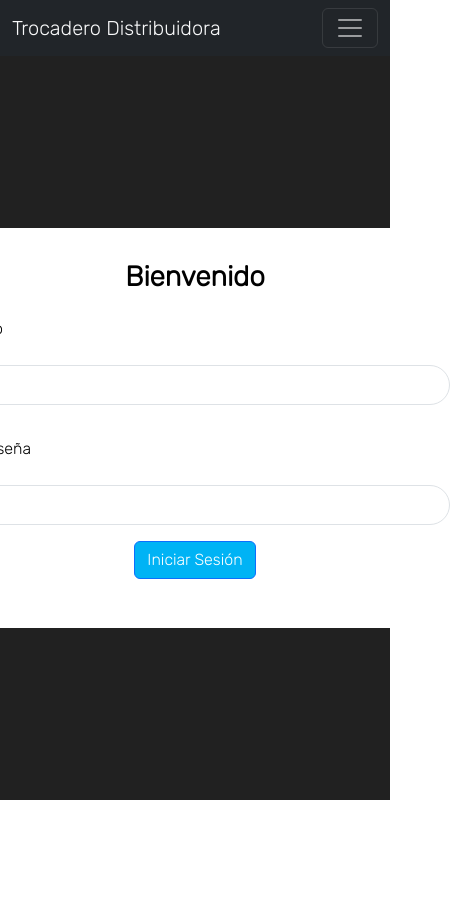
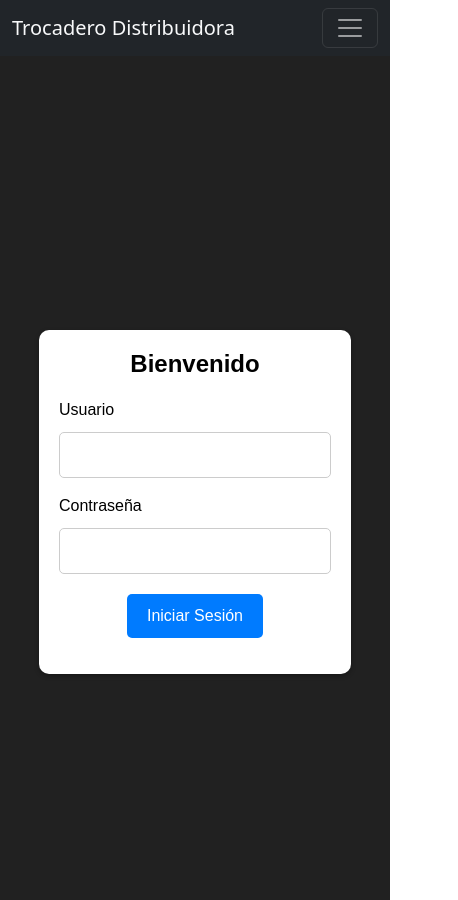
Before and after one commit to JuaniLavenia/Prueba-Tecnica-Frontend, a React (Vite) app: page /login in a window 390 px wide. Shown: the whole page, 458 px wide, since content can reach past the window. Before the commit the page ends 844 px from the top, so only its background shows below. Built offline with nearby package versions, Linux system fonts and the light colour scheme; the HTML template or start-up script is replaced by a standard one.

Commit message:
hago responsive home y login

```diff
--- a/src/pages/Home.css
+++ b/src/pages/Home.css
@@ -1,4 +1,5 @@
-.tablaCuentas {
+.tablaCuentas,
+.tablaClientes {
   background-color: #212121;
   color: white;
   min-height: 200px;
@@ -16,6 +17,7 @@
   padding: 20px;
   background-color: #212121;
   color: white;
+  min-width: 380px;
 }
 
 .form-label {
@@ -52,21 +54,26 @@
 }
 
 @media screen and (max-width: 480px) {
-  .tablaCuentas {
+  .tablaCuentas,
+  .tablaClientes {
     overflow-x: auto;
   }
-  .tablaCuentas table {
+  .tablaCuentas,
+  .tablaClientes table {
     width: 100%;
   }
-  .tablaCuentas thead {
+  /* .tablaCuentas,
+  .tablaClientes thead {
     display: none;
-  }
-  .tablaCuentas tbody tr {
+  } */
+  .tablaCuentas,
+  .tablaClientes tbody tr {
     border-bottom: 1px solid #ccc;
     margin-bottom: 1rem;
     width: 100%;
   }
-  .tablaCuentas tbody td {
+  .tablaCuentas,
+  .tablaClientes tbody td {
     display: block;
     text-align: center;
     font-size: 1rem;
@@ -82,9 +89,7 @@
   .tablaCuentas .tableBody th:nth-of-type(3),
   .tablaCuentas .tableBody td:nth-of-type(3),
   .tablaCuentas .tableBody th:nth-of-type(4),
-  .tablaCuentas .tableBody td:nth-of-type(4),
-  .tablaCuentas .tableBody th:nth-of-type(5),
-  .tablaCuentas .tableBody td:nth-of-type(5) {
+  .tablaCuentas .tableBody td:nth-of-type(4) {
     display: none;
   }
 }
@@ -96,10 +101,28 @@
     display: none;
   }
 }
-
 @media (max-width: 1018px) {
-  .tablaCuentas .tableBody th:nth-of-type(5),
-  .tablaCuentas .tableBody td:nth-of-type(5) {
+  .tablaCuentas .tableBody th:nth-of-type(3),
+  .tablaCuentas .tableBody td:nth-of-type(3) {
     display: none;
   }
 }
+
+@media (max-width: 480px) {
+  .tablaClientes .tableBody th:nth-of-type(1),
+  .tablaClientes .tableBody td:nth-of-type(1),
+  .tablaClientes .tableBody th:nth-of-type(3),
+  .tablaClientes .tableBody td:nth-of-type(3),
+  .tablaClientes .tableBody th:nth-of-type(4),
+  .tablaClientes .tableBody td:nth-of-type(4),
+  .tablaClientes .tableBody th:nth-of-type(5),
+  .tablaClientes .tableBody td:nth-of-type(5) {
+    display: none;
+  }
+}
+@media (max-width: 768px) {
+  .tablaClientes .tableBody th:nth-of-type(4),
+  .tablaClientes .tableBody td:nth-of-type(4) {
+    display: none;
+  }
+}
--- a/src/pages/Home.jsx
+++ b/src/pages/Home.jsx
@@ -243,8 +243,7 @@ function Home() {
 
       <h3 className="text-center">DETALLE</h3>
 
-      <div className="tablaCuentas">
-        <div>
+      <div className="tablaClientes">
         <table className="table tableBody text-light">
           <thead className="thead">
             <tr>
@@ -288,8 +287,7 @@ function Home() {
           </button>
         </div>
       </div>
-
-        <div>
+      <div className="tablaCuentas">
         <table className="table tableBody text-light">
           <thead className="thead">
             <tr>
@@ -322,7 +320,6 @@ function Home() {
         </table>
       </div>
     </div>
-    </div>
   );
 }
 
--- a/src/pages/Login.css
+++ b/src/pages/Login.css
@@ -1,91 +1,59 @@
-@import url("https://fonts.googleapis.com/css2?family=Rubik:wght@300&display=swap");
-
-:root {
-  --color-l1: #fff004;
-  --color-l2: #00b3f5;
-  --color-bg: rgb(36, 35, 35);
-  --font-family: "Rubik", sans-serif;
-}
-
-* {
-  font-family: var(--font-family);
+.mainDiv {
+  display: flex;
+  justify-content: center;
+  align-items: center;
+  height: 100vh;
+  background-color: #212121;
+  color: black;
+  font-family: Arial, sans-serif;
+  margin: 0;
+  padding: 0;
+  min-width: 380px;
 }
 
 .login {
   background-color: white;
-  color: black;
-  display: flex;
-  flex-direction: column;
-  justify-content: center;
-  height: 400px;
-  border-radius: 30px;
+  border-radius: 10px;
+  padding: 20px;
+  box-shadow: 0 2px 5px rgba(0, 0, 0, 0.3);
+  max-width: 400px;
+  width: 100%;
 }
 
-.mainDiv {
-  background-color: #212121;
-  height: 88.1vh;
-  background-position: center;
-  background-repeat: no-repeat;
-  background-size: cover;
-  padding-bottom: 3rem;
-  display: flex;
-  justify-content: center;
-  align-items: center;
-  position: relative;
+.login h1 {
+  font-size: 24px;
+  margin-bottom: 20px;
 }
 
-.mainDiv::before {
-  content: "";
-  position: absolute;
-  top: 0;
-  left: 0;
+.loginLabel,
+.loginInput {
   width: 100%;
-  height: 100%;
-  background-color: rgba(0, 0, 0, 0.8);
-  z-index: -1;
 }
 
-.divError {
-  display: none;
-  color: red;
-}
-
-.form-label {
-  margin: 0.5rem;
-  border-radius: 20px;
-  padding: 0.5rem;
-}
 .loginInput {
-  padding: 1rem;
-  height: 40px;
-  width: 510px;
-  margin: 0.5rem;
-  border-radius: 20px;
-  padding: 0.5rem;
-}
-
-.btn-inicio-sesion {
-  background: var(--color-l2);
-  color: white;
-}
-
-.btn-contrasena {
-  color: white;
-  text-decoration: none;
-}
-
-.btn-registrarse {
-  background: var(--color-l1);
-  color: black;
+  border: 1px solid #ccc;
+  border-radius: 5px;
+  padding: 10px;
 }
 
 .btnsDiv {
   display: flex;
   justify-content: center;
+  margin-top: 20px;
 }
 
-@media (max-width: 991px) {
+.btn-inicio-sesion {
+  background-color: #007bff;
+  color: white;
+  border: none;
+  border-radius: 5px;
+  padding: 10px 20px;
+  cursor: pointer;
+}
+
+/* Responsiveness */
+@media screen and (max-width: 768px) {
   .login {
-    width: 530px;
+    max-width: 80%;
   }
 }
--- a/src/pages/Login.jsx
+++ b/src/pages/Login.jsx
@@ -82,7 +82,10 @@ function Login() {
 
           <form onSubmit={handleSubmit}>
             <div className="mb-3">
-              <label htmlFor="username" className="form-label text-black">
+              <label
+                htmlFor="username"
+                className="form-label loginLabel text-black"
+              >
                 Usuario
               </label>
               <input
@@ -99,7 +102,7 @@ function Login() {
             <div className="mb-3">
               <label
                 htmlFor="registerPassword"
-                className="form-label text-black"
+                className="form-label loginLabel text-black"
               >
                 Contraseña
               </label>
```
Lines whose indentation alone changed are shown as unchanged.
